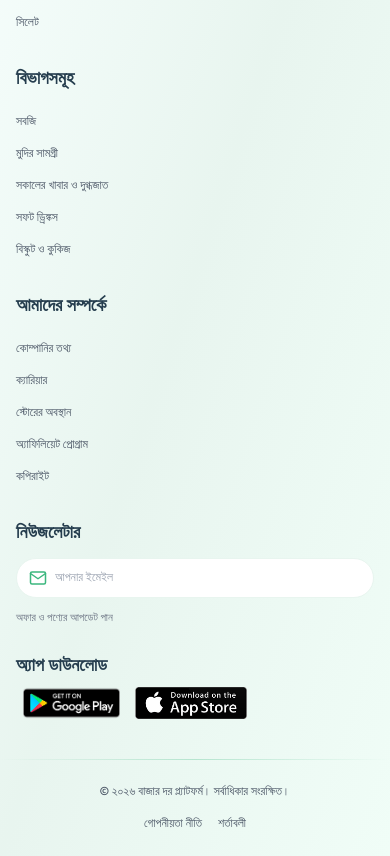
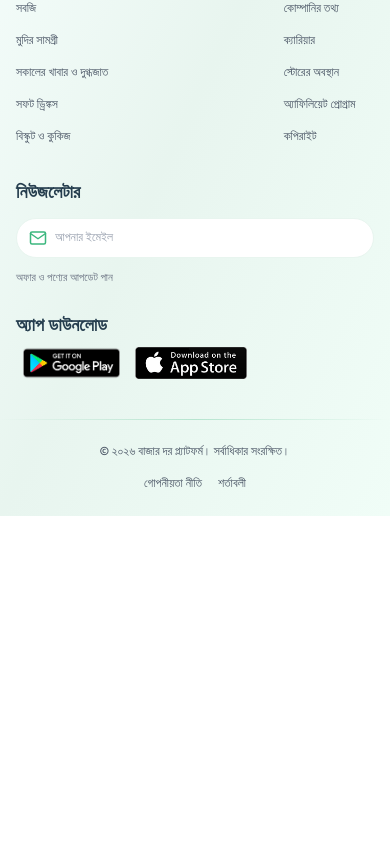
Before and after one commit to basudevkumer/BazarDor-Live, a React (Vite) app: page / in a window 390 px wide. Shown: the part 7638-8494 px from the top of the page. After the commit the page ends 8154 px from the top, so only its background shows below. Built offline with nearby package versions, Linux system fonts and the light colour scheme.

Commit message:
fix: in footer component fix from grid-cols-1 to grid-cols-2  parent div

```diff
--- a/src/components/common/Footer.jsx
+++ b/src/components/common/Footer.jsx
@@ -83,7 +83,7 @@ const Footer = () => {
             </div>
 
             {/* Newsletter & App Download */}
-            <div className="col-span-1 sm:col-span-2 md:col-span-2 lg:col-span-1">
+            <div className="col-span-2 md:col-span-2 lg:col-span-1">
               <div className="space-y-6 sm:space-y-8">
                 {/* Newsletter Section */}
                 <div>
```
